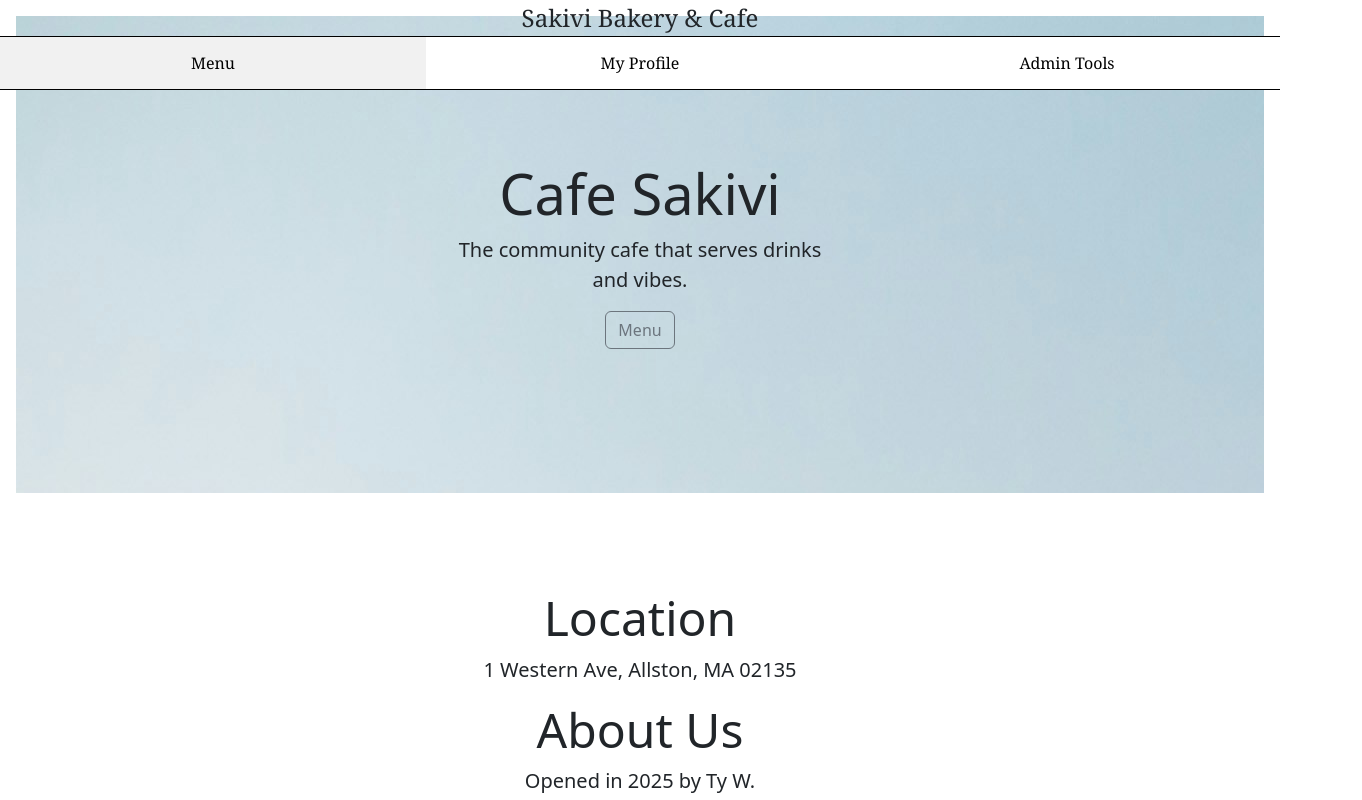
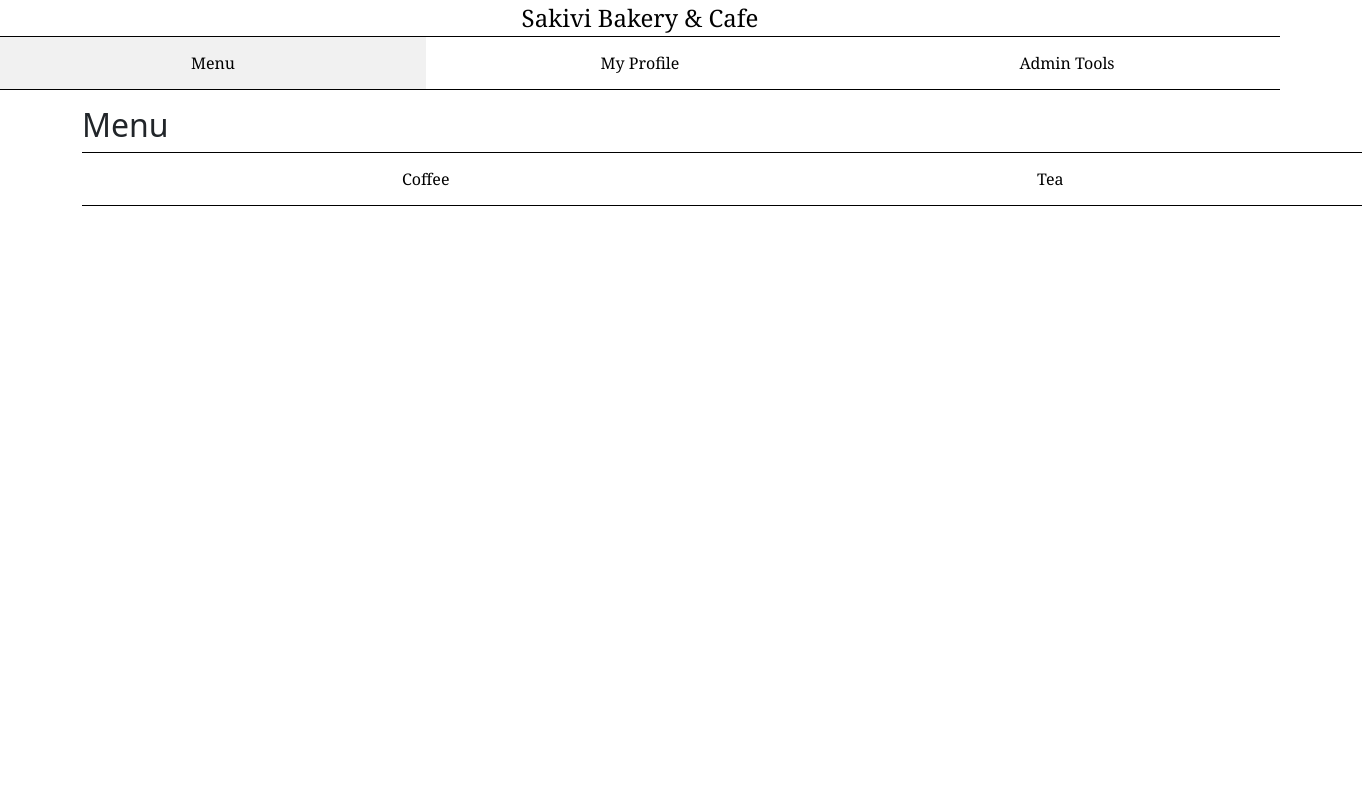
Before and after one commit to sarzig/cafe-react-app, a React (Create React App) app: page /#/Menu in a window 1280 px wide. Shown: the top 800 px of the page, 1362 px wide, since content can reach past the window. Built offline with nearby package versions, Linux system fonts and the light colour scheme.

Commit message:
fixed navigation to pages so home page doesn't always show up. Started on menu/details.

```diff
--- a/package.json
+++ b/package.json
@@ -3,6 +3,7 @@
   "version": "0.1.0",
   "private": true,
   "dependencies": {
+    "-": "^0.0.1",
     "@reduxjs/toolkit": "^2.2.2",
     "@testing-library/jest-dom": "^5.17.0",
     "@testing-library/react": "^13.4.0",
@@ -13,9 +14,11 @@
     "@types/react-dom": "^18.2.22",
     "bootstrap": "^5.3.3",
     "font-awesome": "^4.7.0",
+    "g": "^2.0.1",
     "react": "^18.2.0",
     "react-dom": "^18.2.0",
     "react-icons": "^5.0.1",
+    "react-jsx-runtime": "^1.0.0-alpha.1",
     "react-redux": "^9.1.0",
     "react-router": "^6.22.3",
     "react-router-dom": "^6.22.3",
--- a/src/Admin/index.tsx
+++ b/src/Admin/index.tsx
@@ -1,6 +1,6 @@
 export default function Admin() {
     return (
-        <div>
+        <div className="container">
             Admin
         </div>
 
--- a/src/App.tsx
+++ b/src/App.tsx
@@ -3,16 +3,24 @@ import './App.css';
 import { HashRouter, Routes, Route, Navigate } from "react-router-dom";
 import Home from "./Home";
 import Navigation from './Navigation';
+import Profile from './Profile';
+import Login from './Login';
+import Menu from './Menu';
+import Admin from './Admin';
 
 function App() {
   return (
     <HashRouter>
       <div>
+      <Navigation />
         <Routes>
           <Route path="/" element={<Navigate to="/Home" />} />
+          <Route path="/Home" element={<Home />} />
+          <Route path="/My-Profile" element={<Profile/>} />
+          <Route path="/Login/*" element={<Login/>} />
+          <Route path="/Menu/*" element={<Menu/>} />
+          <Route path="/Admin-Tools/*" element={<Admin/>} />
         </Routes>
-        <Navigation />
-        <Home />
       </div>
     </HashRouter>
   );
--- a/src/Home/index.tsx
+++ b/src/Home/index.tsx
@@ -13,7 +13,7 @@ export default function Home() {
                 <div className="col-md-5 p-lg-5 mx-auto my-5">
                     <h1 className="display-4 font-weight-normal">Cafe Sakivi</h1>
                     <p className="lead font-weight-normal">The community cafe that serves drinks and vibes.</p>
-                    <a className="btn btn-outline-secondary" href="#">Menu</a>
+                    <a className="btn btn-outline-secondary" href="/Menu">Menu</a>
                 </div>
                 <div className="product-device box-shadow d-none d-md-block"></div>
                 <div className="product-device product-device-2 box-shadow d-none d-md-block"></div>
--- a/src/Login/index.tsx
+++ b/src/Login/index.tsx
@@ -7,7 +7,7 @@ function Login() {
     const [thisPassword, setThisPassword] = useState('');
 
     return (
-        <div>
+        <div className="container">
             <hr />
             <div className="form-group">
             <h3>Login</h3>
--- /dev/null
+++ b/src/Menu/index.tsx
@@ -0,0 +1,16 @@
+export default function Menu() {
+    return (
+        <div className="container">
+            <div className="row">
+                <div className="col">
+                    <h2>Menu</h2>
+                    <ul>
+                        <li> <a href="/details">Coffee</a> </li>
+                        <li> <a href="/details">Tea</a> </li>
+                    </ul>
+                </div>
+            </div>
+        </div>
+
+    );
+};
--- a/src/Navigation/index.css
+++ b/src/Navigation/index.css
@@ -4,12 +4,18 @@
     font-family:Georgia, 'Times New Roman', Times, serif;
 }
 
+.cafe-name-text {
+    text-decoration: none;
+    color: black;
+}
+
 .fixed-top-row {
-    position: fixed;
+    position: sticky;
     top: 0;
     left: 0;
     right: 0;
     z-index: 1000; /* Adjust the z-index as needed to ensure it's above other content */
+    background-color: white; /* Set background color to white. alternatively, make the buttons see through too */
 }
 
 
--- a/src/Navigation/index.tsx
+++ b/src/Navigation/index.tsx
@@ -36,7 +36,7 @@ export default function Navigation() {
     return (
         <div className="row fixed-top-row">
             <div className="col text-center cafe-name">
-                Sakivi Bakery & Cafe
+            <Link to={`/Home`} className="cafe-name-text">Sakivi Bakery & Cafe</Link>
             </div>
             <div className="row">
                 <div className="col d-none d-sm-block">
--- a/src/Profile/index.tsx
+++ b/src/Profile/index.tsx
@@ -1,6 +1,6 @@
 export default function Profile() {
     return (
-        <div>
+        <div className="container">
             Profile
         </div>
 
```
Also changed, not shown: src/Menu/index.css (added), 1 other file (tests, documents, lock files or other folders).
